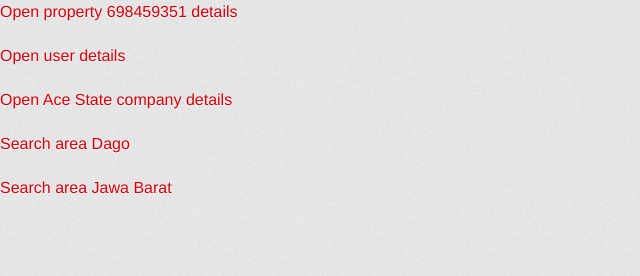
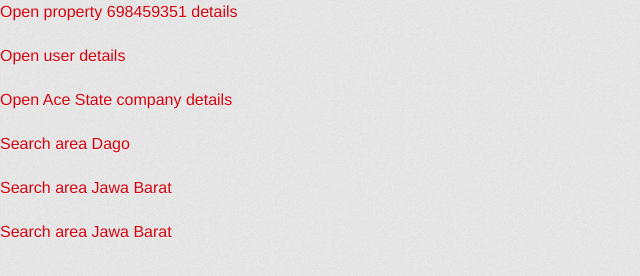
Before and after one commit to muhammadghazali/demo-intent, a plain HTML site: page index.html in a window 1280 px wide. Shown: the whole page, without its empty margins (0-640 px from the left). Drawn offline with Linux system fonts and the light colour scheme; a web font is replaced by a local one.

Commit message:
feat(*): add more intent anchors

```diff
--- a/index.html
+++ b/index.html
@@ -32,8 +32,13 @@
       <a href="urbanindo://search?term=Dago" class="btn btn-default">Search area Dago</a>
     </p>
 
-      <p>
+    <p>
       <a href="urbanindo://search?term=Jawa+Barat" class="btn btn-default">Search area Jawa Barat</a>
+    </p>
+
+
+    <p>
+      <a href="urbanindo://search/Jawa+Barat" class="btn btn-default">Search area Jawa Barat</a>
     </p>
   </body>
 </html>
```
